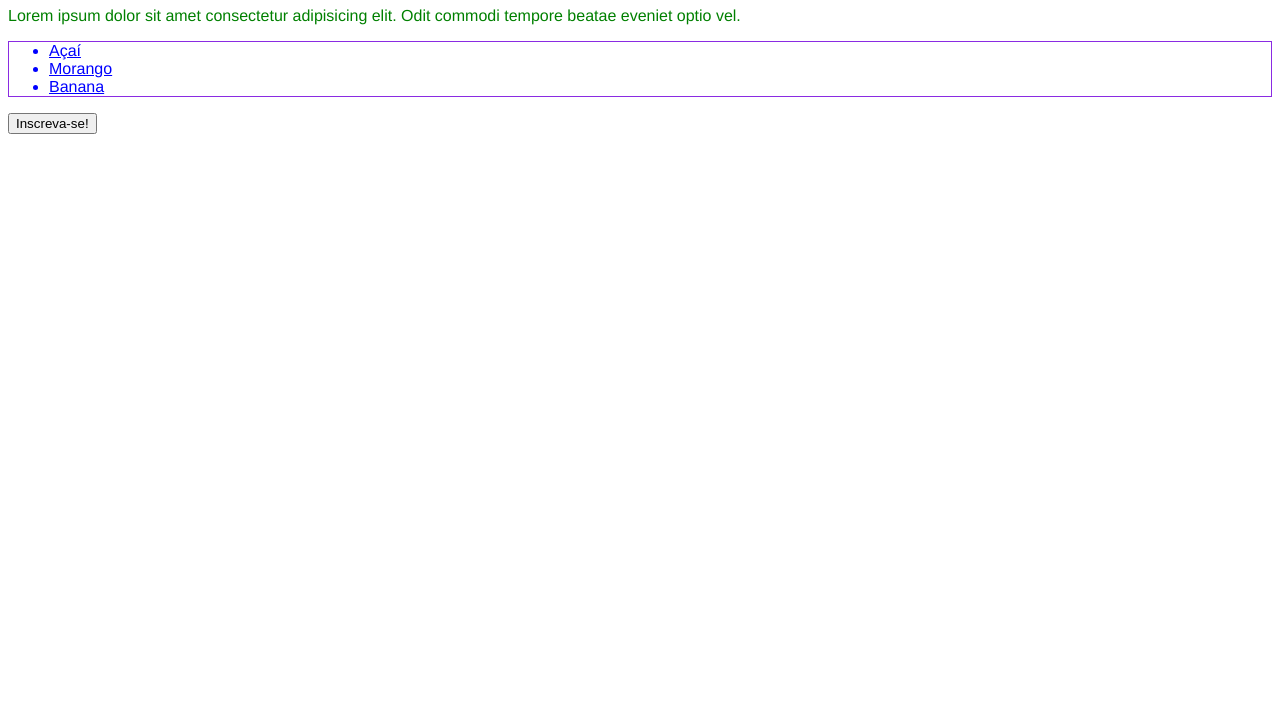
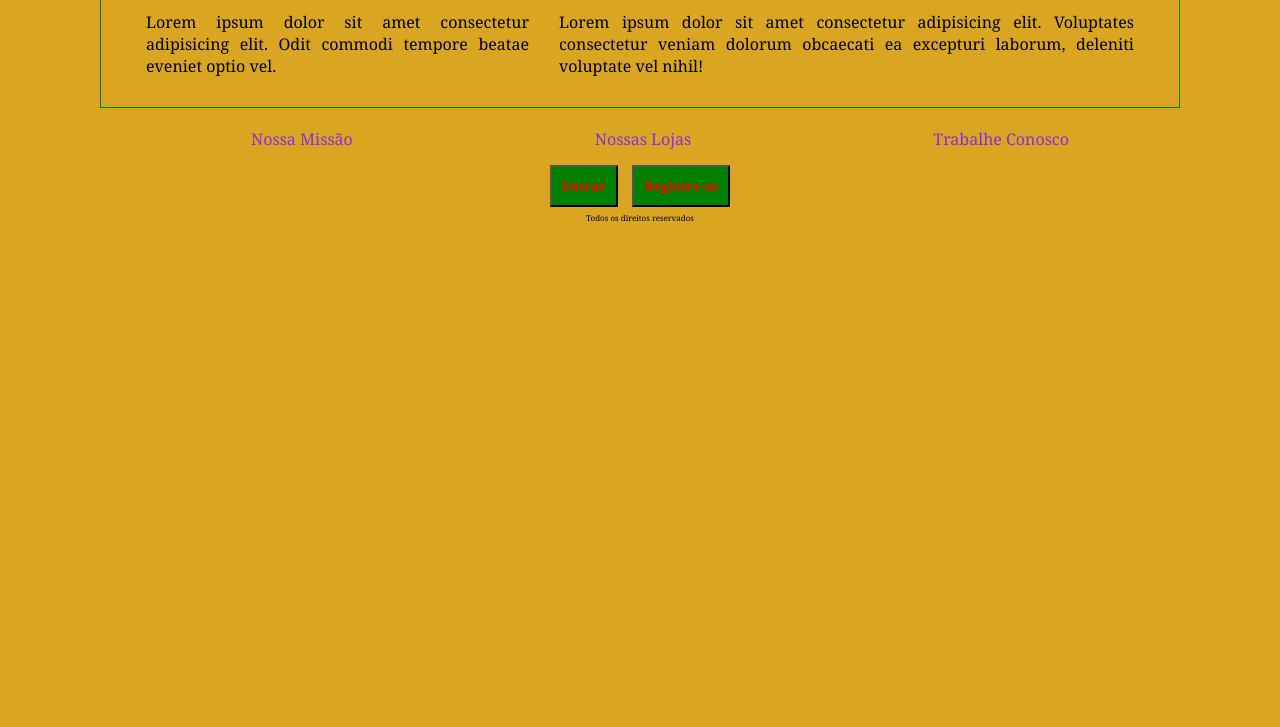
Before and after one commit to jonatasac/Hiring-Coders, a plain HTML site: page CSS/index.html in a window 1280 px wide. Shown: the part 73-800 px from the top of the page. Drawn offline with Linux system fonts and the light colour scheme.

Commit message:
update css

```diff
--- a/CSS/index.html
+++ b/CSS/index.html
@@ -4,20 +4,36 @@
     <meta charset="UTF-8" />
     <meta http-equiv="X-UA-Compatible" content="IE=edge" />
     <meta name="viewport" content="width=device-width, initial-scale=1.0" />
-    <link rel="stylesheet" href="style.css">
+    <link rel="stylesheet" href="style.css" />
     <title>Gama Academy</title>
   </head>
   <body>
-    <h1>Gama Academy</h1>
-    <span
-      >Lorem ipsum dolor sit amet consectetur adipisicing elit. Odit commodi
-      tempore beatae eveniet optio vel.</span
-    >
-    <ul>
-      <li>Açaí</li>
-      <li>Morango</li>
-      <li>Banana</li>
-    </ul>
-    <button>Inscreva-se!</button>
+    <h1 style="display: none;">Gama Academy</h1>
+    <div class="container">
+      <p>
+        Lorem ipsum dolor sit amet consectetur adipisicing elit. Odit commodi
+        tempore beatae eveniet optio vel.
+      </p>
+      <p>
+        Lorem ipsum dolor sit amet consectetur adipisicing elit. Voluptates
+        consectetur veniam dolorum obcaecati ea excepturi laborum, deleniti
+        voluptate vel nihil!
+      </p>
+    </div>
+    <footer>
+      <ul class="lista_footer">
+        <a href=""><li>Nossa Missão</li></a>
+        <a href=""><li>Nossas Lojas</li></a>
+        <a href=""><li>Trabalhe Conosco</li></a>
+      </ul>
+    </footer>
+
+    <div id="registro">
+      <button>Entrar</button>
+      <button>Registre-se</button>
+    </div>
+    <div class="copy">
+      <p> Todos os direitos reservados </p>
+    </div>
   </body>
 </html>
--- a/CSS/style.css
+++ b/CSS/style.css
@@ -1,6 +1,63 @@
-body {
-  font-family: "Franklin Gothic Medium", "Arial Narrow", Arial, sans-serif;
+* {
+  font-family: Cambria, Cochin, Georgia, Times, "Times New Roman", serif;
+  background: goldenrod;
+  max-width: 1100px;
+  margin: 0 auto;
 }
+/* Tags */
+h1 {
+  display: block !important;
+  transition: 900ms;
+}
+body > h1:hover {
+  text-decoration: underline;
+  color: fuchsia;
+  cursor: pointer;
+  background-color: lightgoldenrodyellow;
+}
+p {
+  padding: 0 15px;
+}
+a {
+  text-decoration: none;
+  color: blueviolet;
+}
+h1 {
+  text-align: center;
+}
+li {
+  padding: 10px;
+}
+button {
+  background: green;
+  color: red;
+  font-weight: bold;
+  padding: 10px;
+  margin: 5px;
+}
+
+/* IDs */
+#registro {
+  text-align: center;
+}
+/* Classes */
+.copy {
+  font-size: 8px;
+  text-align: center;
+}
+.container {
+  display: flex;
+  text-align: justify;
+  border: 1px solid green;
+  padding: 30px;
+  margin: 10px;
+}
+.lista_footer {
+  list-style: none;
+  display: flex;
+  justify-content: center;
+}
+/* Exemplo aula 5
 li {
   text-decoration: underline;
   color: blue;
@@ -11,4 +68,4 @@ ul {
 h1,
 span {
   color: green;
-}
+} */
```
